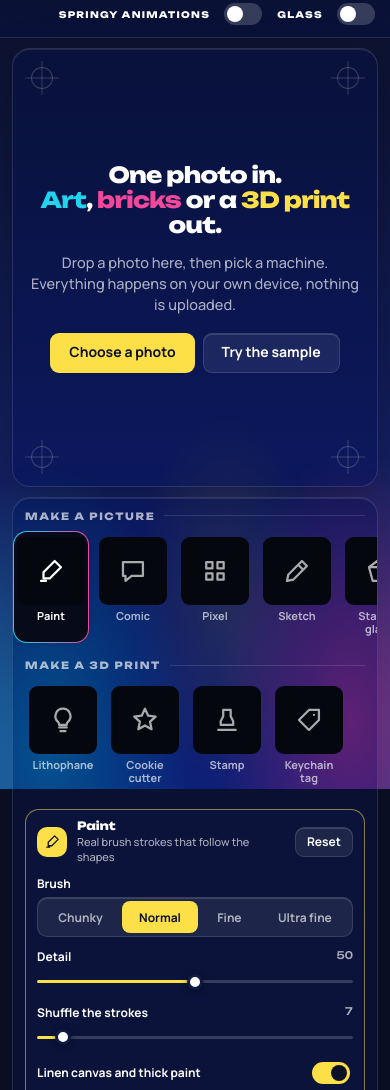
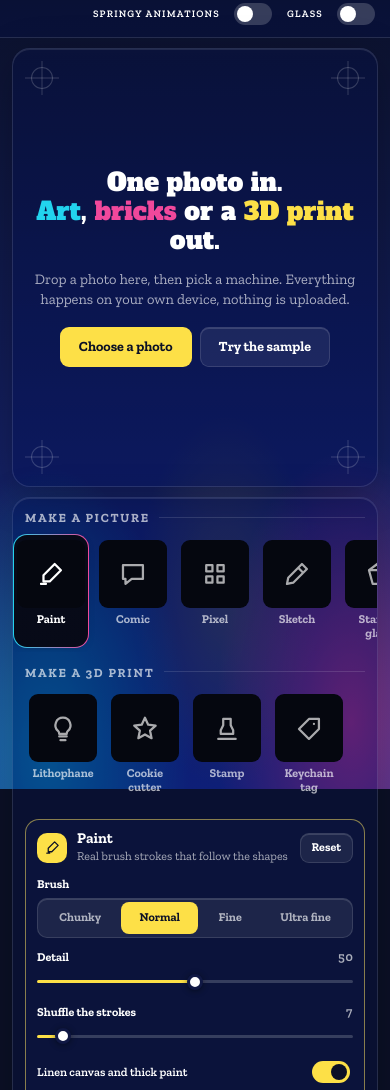
Before and after one commit to PstamBerlin/picture-machines, a plain HTML site: page docs/index.html in a window 390 px wide. Shown: the part 55-1145 px from the top of the page. Drawn offline with Linux system fonts and the light colour scheme.

Commit message:
Its own fonts: Alfa Slab One for the name and the big headline, Zilla Slab for everything else (labels, buttons, numbers), like an old print shop. The smallest text is one pixel bigger so the slab letters stay easy to read. Unbounded and Manrope are gone, fonts stay self-hosted and in the offline copy (site_test 0 failures, phone overflow 0)

```diff
--- a/docs/app.js
+++ b/docs/app.js
@@ -1,7 +1,7 @@
 // Picture Machines: the page. It holds the photo, builds the machine cards and the controls from
 // machines.js, and asks the worker to run a machine whenever something changes. A small preview is
 // made while you play with the settings; the full-size picture is only made when you save.
-import { MACHINES, BY_ID, defaults } from './machines.js?v=e5525337';
+import { MACHINES, BY_ID, defaults } from './machines.js?v=480fa59c';
 
 const $ = (s) => document.querySelector(s);
 const el = { drop: $('#drop'), result: $('#result'), view: $('#view'), before: $('#before'), after: $('#after'), wipe: $('#wipe'), busy: $('#busy'), busyText: $('#busyText'), busyBar: $('#busyBar'), stats: $('#stats'),
@@ -23,7 +23,7 @@ function runner() {
   let wk = null, job = 0, drop = null;
   return (id, src, opts, onProgress) => new Promise((done, fail) => {
     if (drop) { wk.terminate(); wk = null; drop(new Error('stale')); drop = null; }
-    if (!wk) wk = new Worker('worker.js?v=e5525337', { type: 'module' });
+    if (!wk) wk = new Worker('worker.js?v=480fa59c', { type: 'module' });
     const mine = ++job; drop = fail;
     wk.onmessage = (e) => { const m = e.data; if (m.job !== mine) return; if (m.progress !== undefined) { if (onProgress) onProgress(m.progress); return; } drop = null; if (m.ok) done(m); else fail(new Error(m.error)); };
     wk.onerror = (e) => { drop = null; wk = null; fail(new Error(e.message || 'the worker stopped')); };
--- a/docs/index.html
+++ b/docs/index.html
@@ -14,7 +14,7 @@
 <link rel="manifest" href="manifest.webmanifest">
 <script>/* the Springy and Glass switches are remembered; set before anything is drawn, so the page never flashes the other look */
 try { const s = JSON.parse(localStorage.getItem('picture-machines-v1') || '{}'); if (s.glass) document.documentElement.setAttribute('data-glass', ''); if (s.spring) document.documentElement.setAttribute('data-spring', ''); } catch (e) {}</script>
-<link rel="stylesheet" href="style.css?v=e5525337">
+<link rel="stylesheet" href="style.css?v=480fa59c">
 </head>
 <body>
 <div class="mesh" aria-hidden="true"></div>
@@ -80,6 +80,6 @@ try { const s = JSON.parse(localStorage.getItem('picture-machines-v1') || '{}');
 <div class="toast" id="toast" role="status" aria-live="polite"></div>
 <input type="file" id="file" accept="image/*" hidden>
 <input type="file" id="cam" accept="image/*" capture="environment" hidden>
-<script type="module" src="app.js?v=e5525337"></script>
+<script type="module" src="app.js?v=480fa59c"></script>
 </body>
 </html>
--- a/docs/m2d.js
+++ b/docs/m2d.js
@@ -1,7 +1,7 @@
 // Picture Machines: the machines that make a picture. Each one takes a picture { w, h, d } and its
 // settings and gives back { out, stats }. They run in the worker; env.canvas(w, h) makes a drawing
 // surface and env.progress(0..1) tells the page how far along we are.
-import { clamp, lerp, smooth, rng, pic, luma, blur, blurPlane, gradient, inkLines, palette, nearestMaker, resize, saturate, hex, rgb2lab, distance } from './lib.js?v=e5525337';
+import { clamp, lerp, smooth, rng, pic, luma, blur, blurPlane, gradient, inkLines, palette, nearestMaker, resize, saturate, hex, rgb2lab, distance } from './lib.js?v=480fa59c';
 
 const sizeOf = (p) => Math.max(p.w, p.h);
 const hash = (x, y, s = 0) => { let n = (x * 374761393 + y * 668265263 + s * 2147483647) | 0; n = Math.imul(n ^ (n >>> 13), 1274126177); return ((n ^ (n >>> 16)) >>> 0) / 4294967296; };
--- a/docs/m3d.js
+++ b/docs/m3d.js
@@ -1,7 +1,7 @@
 // Picture Machines: the machines that make something you can 3D print. Each one turns the picture into
 // a grid of little columns (how tall the plastic is at every spot), and one mesh builder turns any such
 // grid into a watertight STL file. They give back { out (a preview picture), stats, stl, file }.
-import { clamp, lerp, smooth, pic, luma, blurPlane, resize, flatten, rgb2lab, distance } from './lib.js?v=e5525337';
+import { clamp, lerp, smooth, pic, luma, blurPlane, resize, flatten, rgb2lab, distance } from './lib.js?v=480fa59c';
 
 /* ---- the mesh builder -------------------------------------------------------------------------
    nx × ny cells of `res` mm. inside[q] says whether a cell is plastic, H[q] how tall it is (mm).
--- a/docs/style.css
+++ b/docs/style.css
@@ -3,11 +3,10 @@
    faint fill, small wide display headings, one accent colour, and a pill with a two-colour edge that
    marks what is chosen. The colours are its own ("Print press"): deep navy with the three printing
    inks. The motion is Chalkboard's springy kind: things are pulled and stretch, squash and settle. */
-@font-face{font-family:"Manrope";font-weight:500;font-display:swap;src:url("fonts/Manrope-500.woff2") format("woff2")}
-@font-face{font-family:"Manrope";font-weight:700;font-display:swap;src:url("fonts/Manrope-700.woff2") format("woff2")}
-@font-face{font-family:"Manrope";font-weight:800;font-display:swap;src:url("fonts/Manrope-800.woff2") format("woff2")}
-@font-face{font-family:"Unbounded";font-weight:500;font-display:swap;src:url("fonts/Unbounded-500.woff2") format("woff2")}
-@font-face{font-family:"Unbounded";font-weight:800;font-display:swap;src:url("fonts/Unbounded-800.woff2") format("woff2")}
+@font-face{font-family:"Zilla Slab";font-weight:400;font-display:swap;src:url("fonts/ZillaSlab-400.woff2") format("woff2")}
+@font-face{font-family:"Zilla Slab";font-weight:600;font-display:swap;src:url("fonts/ZillaSlab-600.woff2") format("woff2")}
+@font-face{font-family:"Zilla Slab";font-weight:700;font-display:swap;src:url("fonts/ZillaSlab-700.woff2") format("woff2")}
+@font-face{font-family:"Alfa Slab One";font-weight:400;font-display:swap;src:url("fonts/AlfaSlabOne.woff2") format("woff2")}
 
 :root{
   --bg:#0B1026; --panel:#101844; --ink:#FFFFFF; --ink-dim:rgba(255,255,255,.66);
@@ -21,7 +20,7 @@
   --hover:color-mix(in srgb, var(--ink) 8%, var(--fill));
   --lift:rgba(255,255,255,.10); --lift-2:rgba(255,255,255,.14); --shade:rgba(0,0,0,.25);
   --radius:14px; --ctl-r:9px;
-  --font:"Manrope",ui-sans-serif,-apple-system,system-ui,sans-serif; --display:"Unbounded","Manrope",ui-sans-serif,system-ui,sans-serif;
+  --font:"Zilla Slab",Rockwell,Georgia,serif; --display:"Alfa Slab One","Zilla Slab",Rockwell,Georgia,serif;   /* --display has one weight: only for the name and the big headline */
   /* motion: one set of timings, and two real springs (a soft one for things that travel, a lively one for small things) */
   --ease:cubic-bezier(.22,.61,.36,1); --ease-out:cubic-bezier(.22,1,.36,1);
   --speed:150ms; --dur-2:200ms; --dur-3:320ms;
@@ -33,7 +32,7 @@
 
 *{box-sizing:border-box}
 html{color-scheme:dark;-webkit-text-size-adjust:100%}
-body{margin:0;min-height:100dvh;background:var(--bg);color:var(--ink);font:500 14px/1.45 var(--font);-webkit-font-smoothing:antialiased;display:flex;flex-direction:column}
+body{margin:0;min-height:100dvh;background:var(--bg);color:var(--ink);font:400 15.5px/1.4 var(--font);-webkit-font-smoothing:antialiased;display:flex;flex-direction:column}
 button,input,select{font:inherit;color:inherit}
 button{cursor:pointer;border:0;background:none;padding:0}
 [hidden]{display:none!important}
@@ -59,9 +58,9 @@ button{cursor:pointer;border:0;background:none;padding:0}
 .brand{display:flex;align-items:center;gap:10px;color:inherit;text-decoration:none}
 .mark{width:30px;height:30px;border-radius:10px;animation:turn calc(var(--t) * 1.3) var(--pop) 80ms backwards;transition:transform var(--t) var(--pop)}
 .brand:hover .mark{transform:rotate(-14deg) scale(1.12)}
-.name{font:800 13px/1 var(--display);letter-spacing:-.02em;white-space:nowrap}
+.name{font:400 16.5px/1 var(--display);letter-spacing:0;white-space:nowrap}
 .inks{display:flex;gap:4px;margin-left:auto}
-.glasstog{flex:none;gap:8px;font:800 10px/1 var(--display);letter-spacing:.14em;text-transform:uppercase;color:var(--ink-dim)}
+.glasstog{flex:none;gap:8px;font:700 12px/1 var(--font);letter-spacing:.12em;text-transform:uppercase;color:var(--ink-dim)}
 .inks i{width:10px;height:10px;border-radius:3px;animation:arrive var(--t) var(--pop) backwards}
 .inks i:nth-child(1){background:var(--c);animation-delay:120ms}.inks i:nth-child(2){background:var(--m);animation-delay:160ms}.inks i:nth-child(3){background:var(--y);animation-delay:200ms}.inks i:nth-child(4){background:#05070f;box-shadow:inset 0 0 0 1px var(--line);animation-delay:240ms}
 
@@ -69,9 +68,9 @@ button{cursor:pointer;border:0;background:none;padding:0}
 .app{flex:1;display:grid;grid-template-columns:minmax(0,1fr) 340px;gap:16px;align-items:start;padding:16px clamp(12px,2.4vw,22px);max-width:1440px;width:100%;margin:0 auto}
 .stage{min-width:0;position:sticky;top:16px}
 .panel{position:relative;border-radius:18px;padding:12px;display:flex;flex-direction:column;gap:12px;animation:rise var(--t) var(--spring) 80ms backwards}
-footer{padding:4px 16px 16px;text-align:center;font-size:11.5px;color:var(--ink-dim)}
+footer{padding:4px 16px 16px;text-align:center;font-size:12.5px;color:var(--ink-dim)}
 /* the small wide headings */
-h2,.sub{margin:0 0 7px;font:800 10px/1.2 var(--display);letter-spacing:.16em;text-transform:uppercase;color:var(--ink-dim);display:flex;align-items:center;gap:9px}
+h2,.sub{margin:0 0 7px;font:700 12.5px/1.2 var(--font);letter-spacing:.14em;text-transform:uppercase;color:var(--ink-dim);display:flex;align-items:center;gap:9px}
 h2::after{content:"";flex:1;height:1px;background:var(--line);transform-origin:0 50%;animation:draw calc(var(--t) * 1.2) var(--spring) 200ms backwards}
 
 /* ---- buttons: quiet ones sit on the faint fill, the main one is the accent ---- */
@@ -91,7 +90,7 @@ h2::after{content:"";flex:1;height:1px;background:var(--line);transform-origin:0
 .drop{position:relative;min-height:min(72dvh,640px);display:flex;flex-direction:column;align-items:center;justify-content:center;gap:14px;text-align:center;padding:44px 24px;border-radius:18px;
   animation:rise var(--t) var(--spring) backwards;transition:transform var(--t) var(--pop),border-color var(--speed) var(--ease)}
 .drop.over{transform:scale(1.012);border-color:var(--stroke)}
-.drop h1{margin:0;font:800 clamp(22px,3.6vw,38px)/1.14 var(--display);letter-spacing:-.03em;max-width:16em}
+.drop h1{margin:0;font:400 clamp(25px,4vw,44px)/1.16 var(--display);letter-spacing:0;max-width:16em}
 .ink-c{color:var(--c)}.ink-m{color:var(--m)}.ink-y{color:var(--y)}
 .lead{margin:0 0 4px;max-width:36em;color:var(--ink-dim);font-size:14.5px}
 .drop .btn{height:40px;padding:0 18px;font-size:14px}
@@ -119,17 +118,17 @@ h2::after{content:"";flex:1;height:1px;background:var(--line);transform-origin:0
 .view.print #after{clip-path:none}
 .wipe.back{transition:left var(--t) var(--pop)}
 .view.back #after{transition:clip-path var(--t) var(--pop)}
-.busy{position:absolute;left:10px;top:10px;display:flex;align-items:center;gap:9px;height:28px;padding:0 10px 0 11px;border-radius:999px;border:1px solid var(--line);background:rgba(8,12,32,.82);font-size:11.5px;font-weight:700;animation:arrive 260ms var(--pop)}
+.busy{position:absolute;left:10px;top:10px;display:flex;align-items:center;gap:9px;height:28px;padding:0 10px 0 11px;border-radius:999px;border:1px solid var(--line);background:rgba(8,12,32,.82);font-size:12.5px;font-weight:700;animation:arrive 260ms var(--pop)}
 .busy b{width:70px;height:3px;border-radius:3px;background:var(--track);overflow:hidden}
 .busy i{display:block;height:100%;width:0%;border-radius:3px;background:var(--stroke);transition:width 160ms linear}
 .stats{list-style:none;margin:0;padding:0;display:flex;flex-wrap:wrap;gap:5px}
-.stats li{padding:5px 10px;border-radius:999px;border:1px solid var(--line);background:var(--frost);font-size:11.5px;font-weight:600;color:var(--ink-dim);animation:arrive var(--t) var(--pop) backwards}
+.stats li{padding:5px 10px;border-radius:999px;border:1px solid var(--line);background:var(--frost);font-size:12.5px;font-weight:600;color:var(--ink-dim);animation:arrive var(--t) var(--pop) backwards}
 .stats li:nth-child(2){animation-delay:45ms}.stats li:nth-child(3){animation-delay:90ms}.stats li:nth-child(4){animation-delay:135ms}
 
 /* ---- the machines ---- */
 .cards{display:grid;grid-template-columns:repeat(4,minmax(0,1fr));gap:6px}
 .card{position:relative;z-index:1;display:flex;flex-direction:column;align-items:center;gap:5px;padding:5px 3px 7px;border:1.5px solid transparent;border-radius:var(--radius);
-  font-size:10.5px;font-weight:700;line-height:1.15;text-align:center;color:var(--ink-dim);
+  font-size:11.5px;font-weight:700;line-height:1.15;text-align:center;color:var(--ink-dim);
   transition:background var(--speed) var(--ease),color var(--speed) var(--ease),transform var(--t) var(--pop);animation:arrive var(--t) var(--pop) backwards;animation-delay:calc(var(--n,0) * 30ms + 140ms)}
 .card:hover:not(.on){background:color-mix(in srgb, var(--ink) 7%, transparent);color:var(--ink);transform:scale(1.04)}
 .card:active{transform:scale(.92);transition-duration:var(--speed),var(--speed),70ms}
@@ -153,16 +152,16 @@ h2::after{content:"";flex:1;height:1px;background:var(--line);transform-origin:0
 .ico.popped{animation:icopop var(--t) var(--pop)}
 .head:hover .ico{transform:scale(1.12) rotate(-8deg)}
 .head .st{flex:1;min-width:0}
-.head b{display:block;font:800 11.5px/1.2 var(--display);letter-spacing:-.01em}
-.head small{display:block;margin-top:2px;font-size:11px;line-height:1.3;color:var(--ink-dim)}
+.head b{display:block;font:700 15px/1.15 var(--font);letter-spacing:0}
+.head small{display:block;margin-top:2px;font-size:12px;line-height:1.3;color:var(--ink-dim)}
 #controls{display:flex;flex-direction:column;gap:11px}
 #controls > *{transform-origin:50% 0;animation:drip var(--t) var(--spring) backwards;animation-delay:calc(var(--n,0) * 26ms)}
 .ctl{display:flex;flex-direction:column;gap:5px;font-size:12px}
 .ctl .lbl{display:flex;justify-content:space-between;gap:8px;color:var(--ink);font-weight:700}
-.ctl output{font:500 10.5px/1.6 var(--display);color:var(--ink-dim);font-variant-numeric:tabular-nums}
+.ctl output{font:600 13px/1.3 var(--font);color:var(--ink-dim);font-variant-numeric:tabular-nums}
 /* a row of choices on one track; the pill behind the chosen one is pulled across to the next */
 .seg{position:relative;display:flex;flex-wrap:wrap;gap:2px;padding:3px;border:1px solid var(--line);border-radius:calc(var(--ctl-r) + 1px);background:var(--fill);box-shadow:inset 0 1px 0 var(--lift-2)}
-.seg button{position:relative;z-index:1;flex:1 1 auto;height:26px;padding:0 8px;border-radius:calc(var(--ctl-r) - 1px);font-size:11px;font-weight:700;color:var(--ink-dim);transition:color var(--speed) var(--ease),transform var(--t) var(--pop)}
+.seg button{position:relative;z-index:1;flex:1 1 auto;height:26px;padding:0 8px;border-radius:calc(var(--ctl-r) - 1px);font-size:12px;font-weight:700;color:var(--ink-dim);transition:color var(--speed) var(--ease),transform var(--t) var(--pop)}
 .seg button:hover:not(.on){color:var(--ink)}
 .seg button:active{transform:scale(.92);transition-duration:var(--speed),70ms}
 .seg button.on{color:var(--accent-ink)}
@@ -185,7 +184,7 @@ input[type=range]::-moz-range-thumb{width:10px;height:10px;border-radius:50%;bac
 .tog input:checked:active::after{transform:translateX(10px)}
 .actions{display:flex;flex-wrap:wrap;gap:6px}
 .actions .btn{flex:1 1 auto}
-.fine{margin:-4px 2px 0;font-size:11px;font-weight:500;color:var(--ink-dim)}
+.fine{margin:-4px 2px 0;font-size:12px;font-weight:500;color:var(--ink-dim)}
 .toast{position:fixed;left:50%;bottom:20px;z-index:9;max-width:calc(100vw - 32px);padding:9px 15px;border-radius:999px;border:1px solid var(--line);background:rgba(8,12,32,.94);box-shadow:0 10px 40px var(--shade);font-weight:700;font-size:12.5px;
   transform:translate(-50%,180%);visibility:hidden;transition:transform var(--t) var(--pop),visibility 0s linear var(--t)}
 .toast.on{transform:translate(-50%,0);visibility:visible;transition:transform var(--t) var(--pop),visibility 0s}
@@ -246,7 +245,7 @@ html[data-glass] input[type=range]:active::-webkit-slider-thumb{background:#fff}
   .drop{min-height:52dvh;padding:38px 16px}
   .cards{display:flex;overflow-x:auto;scroll-snap-type:x proximity;gap:6px;margin:0 -12px;padding:2px 12px 4px;scrollbar-width:none}
   .cards::-webkit-scrollbar{display:none}
-  .card{flex:0 0 76px;scroll-snap-align:start;font-size:11px}
+  .card{flex:0 0 76px;scroll-snap-align:start;font-size:12px}
   .seg button{height:32px;font-size:12px}
   .btn{height:40px}
   .bar .btn{height:32px}
@@ -256,7 +255,7 @@ html[data-glass] input[type=range]:active::-webkit-slider-thumb{background:#fff}
   .bar{flex-wrap:wrap;height:auto;min-height:54px;padding-top:9px;padding-bottom:9px;row-gap:8px}
   .bar::after{content:"";order:4;flex-basis:100%;height:0}
   .springtog{order:5;margin-left:auto}.glasstog:not(.springtog){order:6}
-  .glasstog{font-size:9px}
+  .glasstog{font-size:10px}
   html[data-glass] .bar{border-radius:24px;padding-top:9px;padding-bottom:9px}}
 @media (max-width: 900px){html[data-glass] .bar{margin-top:8px}}
 
--- a/docs/sw.js
+++ b/docs/sw.js
@@ -1,9 +1,9 @@
 /* Picture Machines works without a connection once it has been opened. The network is asked first, so a new
    version always wins; the stored copy is only used when there is no network.
    VERSION is written by tools/stamp.py from the site's contents, so every deploy renews the offline copy. */
-const VERSION = "pictures-e5525337";
+const VERSION = "pictures-480fa59c";
 const FILES = ["./", "index.html", "style.css", "app.js", "machines.js", "worker.js", "lib.js", "m2d.js", "m3d.js", "sample.jpg", "icon.svg", "icon-192.png", "manifest.webmanifest",
-  "fonts/Manrope-500.woff2", "fonts/Manrope-700.woff2", "fonts/Manrope-800.woff2", "fonts/Unbounded-800.woff2"];
+  "fonts/ZillaSlab-400.woff2", "fonts/ZillaSlab-600.woff2", "fonts/ZillaSlab-700.woff2", "fonts/AlfaSlabOne.woff2"];
 self.addEventListener("install", (e) => { e.waitUntil(caches.open(VERSION).then((c) => c.addAll(FILES)).then(() => self.skipWaiting())); });
 self.addEventListener("activate", (e) => { e.waitUntil(caches.keys().then((keys) => Promise.all(keys.filter((k) => k !== VERSION).map((k) => caches.delete(k)))).then(() => self.clients.claim())); });
 self.addEventListener("fetch", (e) => {
```
Also changed, not shown: docs/worker.js (+4 -4 lines), docs/fonts/AlfaSlabOne.woff2 (added), docs/fonts/Manrope-500.woff2 (deleted), docs/fonts/Manrope-700.woff2 (deleted), docs/fonts/Manrope-800.woff2 (deleted), docs/fonts/OFL.txt, docs/fonts/Unbounded-500.woff2 (deleted), docs/fonts/Unbounded-800.woff2 (deleted), docs/fonts/ZillaSlab-400.woff2 (added), docs/fonts/ZillaSlab-600.woff2 (added), docs/fonts/ZillaSlab-700.woff2 (added).
